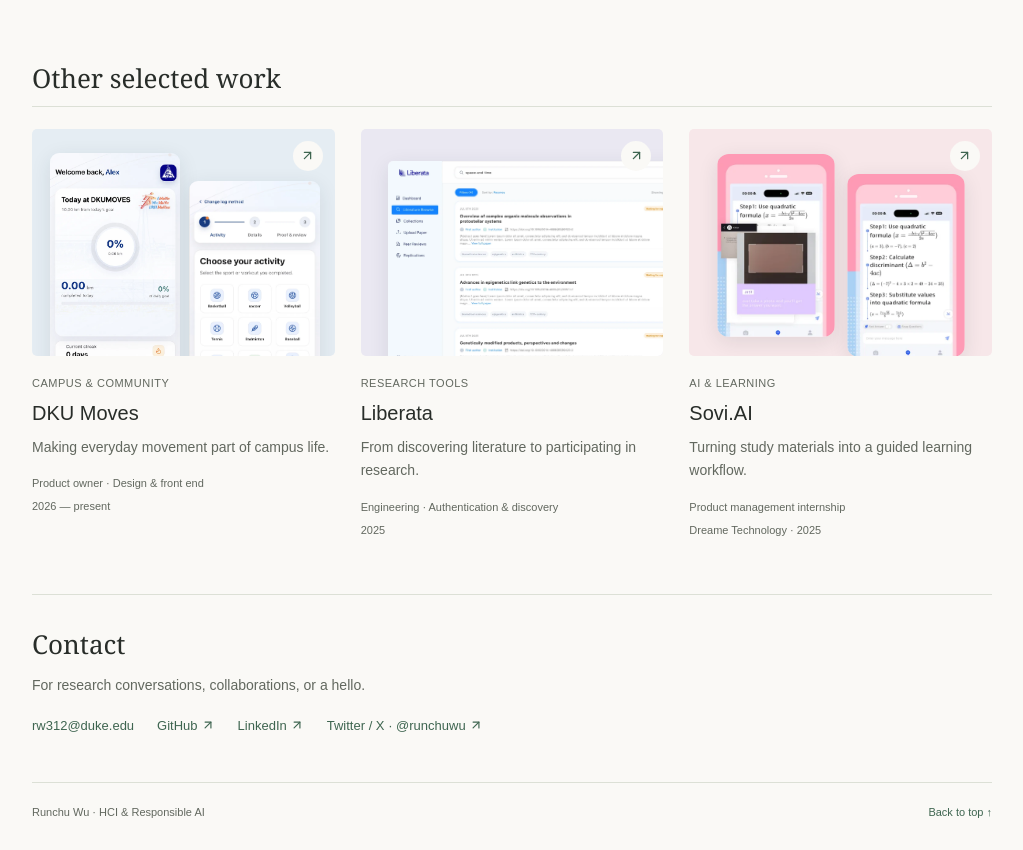
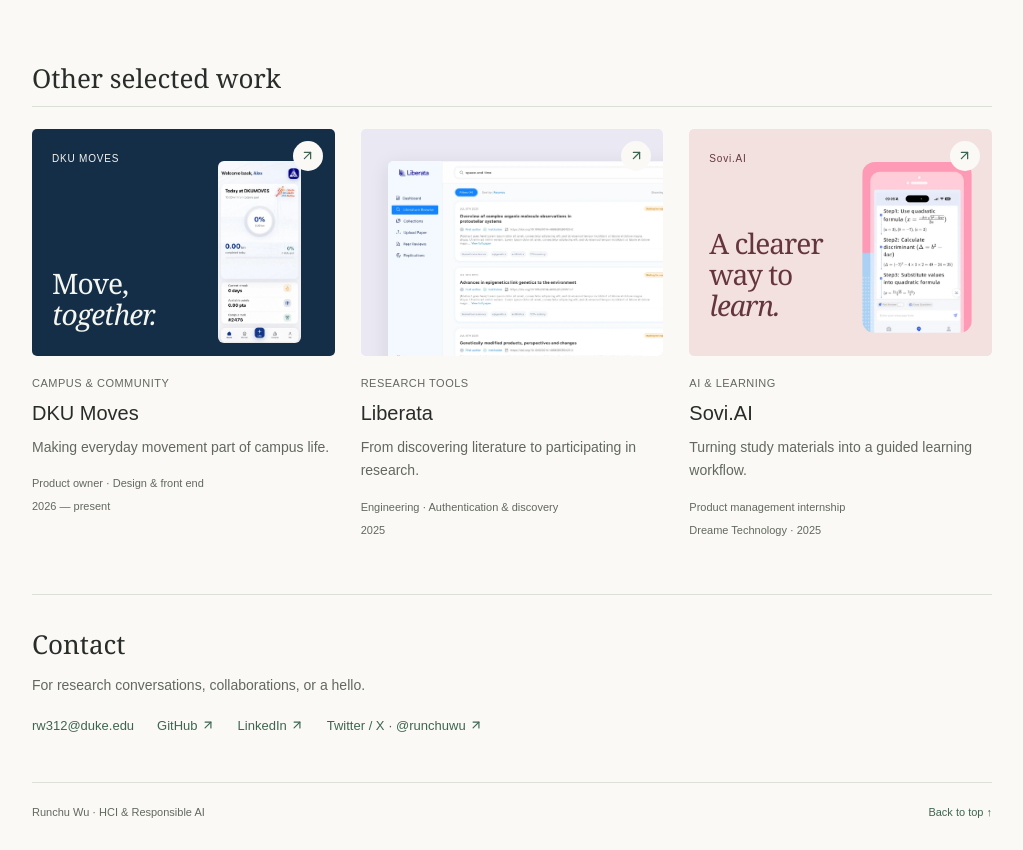
Before and after one commit to RunchuWu/portfolio, a React (Vite) app: page / in a window 1280 px wide. Shown: the part 1120-1970 px from the top of the page, without its empty margins (128-1151 px from the left). Built offline with nearby package versions, Linux system fonts and the light colour scheme.

Commit message:
Give DKU Moves and Sovi editorial covers and project stories

```diff
--- a/src/App.tsx
+++ b/src/App.tsx
@@ -34,11 +34,16 @@
 }
 
 function ProjectCover({ project }: { project: CaseStudy }) {
-  const images = project.slug === "liberata" ? project.media.slice(0, 1) : project.media.slice(0, 2);
+  const hasArtDirection = project.slug === "dkumoves" || project.slug === "sovi";
+  const item = project.media[project.slug === "sovi" ? 1 : 0];
   return <div className={`work-cover cover-${project.slug}`}>
-    <div className="cover-images">
-      {images.map(item => <img key={item.src} src={asset(item.src!)} alt={item.alt} loading="lazy" decoding="async" />)}
-    </div>
+    {hasArtDirection ? <div className="cover-composition">
+      <div className="cover-type" aria-hidden="true">
+        <span>{project.slug === "dkumoves" ? "DKU MOVES" : "Sovi.AI"}</span>
+        <p>{project.slug === "dkumoves" ? <>Move,<br /><em>together.</em></> : <>A clearer<br />way to<br /><em>learn.</em></>}</p>
+      </div>
+      <div className="cover-focus"><img src={asset(item.src!)} alt={item.alt} loading="lazy" decoding="async" /></div>
+    </div> : <div className="cover-images"><img src={asset(item.src!)} alt={item.alt} loading="lazy" decoding="async" /></div>}
     <span className="cover-action" aria-hidden="true"><ArrowUpRight /></span>
   </div>;
 }
@@ -98,6 +103,24 @@
   return <div className="study-flow"><p>PDF · Text · Word · Presentations</p><span aria-hidden="true">↓</span><strong>Document-based study folder</strong><span aria-hidden="true">↓</span><p>Summaries · Knowledge maps · Document chat · Quizzes</p><small>Based on Sovi.AI’s public AI Study feature.</small></div>;
 }
 
+function ProjectStory({ project, onOpen }: { project: CaseStudy; onOpen: (item: MediaItem) => void }) {
+  return <section className={`project-story story-${project.slug}`} aria-labelledby="materials-title">
+    <div className="story-heading"><h2 id="materials-title">{project.slug === "dkumoves" ? "A rhythm for campus life" : "From a question to understanding"}</h2><p>Inside the experience</p></div>
+    {project.media.map(item => <figure className="story-chapter" key={item.src ?? item.render}>
+      <div className={`story-stage${item.render ? " story-stage-diagram" : ""}`}>
+        {item.render ? <SoviStudyFlow /> : <button className="story-image" onClick={() => onOpen(item)} aria-label={`Enlarge ${item.title}`}><img src={asset(item.src!)} alt={item.alt} loading="lazy" /></button>}
+      </div>
+      <figcaption className="story-caption">
+        <span className="eyebrow">{item.eyebrow}</span>
+        <h3>{item.title}</h3>
+        <p>{item.caption}</p>
+        {!item.render && <button className="story-inspect" onClick={() => onOpen(item)}>Inspect interface <ArrowUpRight aria-hidden="true" /></button>}
+        {project.slug === "sovi" && !item.render && <small>Official Sovi.AI product imagery</small>}
+      </figcaption>
+    </figure>)}
+  </section>;
+}
+
 function ImageViewer({ item, onClose }: { item: MediaItem | null; onClose: () => void }) {
   const dialogRef = useRef<HTMLDialogElement>(null);
   useEffect(() => {
@@ -119,7 +142,7 @@
     <a className="back-link" href={homeHref(isResearch ? "research" : "work")}><ArrowLeft aria-hidden="true" />{isResearch ? "Back to research" : "Back to other work"}</a>
     <header className="case-intro"><p className="eyebrow">{isResearch ? "Research tooling · Human–AI interaction" : project.type} · {project.period}</p><h1>{project.title}</h1><p className="case-lede">{isResearch ? "An experiment platform for studying how people respond to AI advice." : project.heroLine}</p><dl className="case-facts"><div><dt>My contribution</dt><dd>{project.role}</dd></div><div><dt>Focus</dt><dd>{project.focus}</dd></div><div><dt>Tools</dt><dd>{project.tools}</dd></div></dl>{project.externalUrl && <ExternalAnchor href={project.externalUrl}>Visit product</ExternalAnchor>}</header>
     <section className="overview" aria-labelledby="overview-title"><h2 id="overview-title">{isResearch ? "Research infrastructure" : "Project overview"}</h2><div className="summary-facts">{project.summaryFacts.map(fact => <div key={fact.label}><h3>{fact.label}</h3><p>{fact.text}</p></div>)}</div><aside className="scope-note"><h3>Scope & evidence</h3><p>{project.scopeNote}</p></aside></section>
-    <section className="project-materials" aria-labelledby="materials-title"><h2 id="materials-title">{isResearch ? "Experiment interfaces" : "Selected interfaces"}</h2><div className="media-grid">{project.media.map(item => <figure key={item.src ?? item.render} className={`media-item media-${item.kind}`}>{item.render ? <SoviStudyFlow /> : <button className="image-button" onClick={() => setImage(item)} aria-label={`Enlarge ${item.title}`}><img src={asset(item.src!)} alt={item.alt} loading="lazy" /><span>View image ↗</span></button>}<figcaption><h3>{item.title}</h3><p>{item.caption}</p></figcaption></figure>)}</div></section>
+    {project.slug === "dkumoves" || project.slug === "sovi" ? <ProjectStory project={project} onOpen={setImage} /> : <section className="project-materials" aria-labelledby="materials-title"><h2 id="materials-title">{isResearch ? "Experiment interfaces" : "Selected interfaces"}</h2><div className="media-grid">{project.media.map(item => <figure key={item.src ?? item.render} className={`media-item media-${item.kind}`}>{item.render ? <SoviStudyFlow /> : <button className="image-button" onClick={() => setImage(item)} aria-label={`Enlarge ${item.title}`}><img src={asset(item.src!)} alt={item.alt} loading="lazy" /><span>View image ↗</span></button>}<figcaption><h3>{item.title}</h3><p>{item.caption}</p></figcaption></figure>)}</div></section>}
     <section className="process-section" aria-labelledby="process-title"><h2 id="process-title">{project.processArtifact.title}</h2><p>{project.processArtifact.caption}</p>{project.processArtifact.image ? <button className="image-button process-image" onClick={() => setImage(project.processArtifact.image!)} aria-label="Enlarge session architecture"><img src={asset(project.processArtifact.image.src!)} alt={project.processArtifact.image.alt} loading="lazy" /><span>View image ↗</span></button> : <ol className="process-steps">{project.processArtifact.steps.map(step => <li key={step}>{step}</li>)}</ol>}<dl className="metrics">{project.metrics.map(metric => <div key={metric.label}><dt>{metric.label}</dt><dd>{metric.value}</dd></div>)}</dl></section>
     <div className="case-end"><a href={homeHref("research")}>All research & projects</a><a href={`mailto:${profile.email}`}>Get in touch <ArrowUpRight aria-hidden="true" /></a></div>
     <ImageViewer item={image} onClose={() => setImage(null)} />
--- a/src/index.css
+++ b/src/index.css
@@ -23,22 +23,25 @@
   border-radius: 5px;
   isolation: isolate;
 }
-.cover-dkumoves { background: #e5edf3; }
+.cover-dkumoves { background: #152e48; color: #f4f6f0; }
 .cover-liberata { background: #eae8f2; }
-.cover-sovi { background: #f7e7e9; }
+.cover-sovi { background: #f2e1df; color: #65353d; }
 .cover-images { position: absolute; inset: 0; transition: transform 240ms ease; }
 .cover-images img {
   position: absolute;
   height: auto;
   box-shadow: 0 5px 20px rgb(34 47 62 / .1);
 }
-.cover-dkumoves img { width: 43%; border-radius: 9px; }
-.cover-dkumoves img:first-child { left: 6%; top: 24px; }
-.cover-dkumoves img:nth-child(2) { right: 5%; top: 52px; }
 .cover-liberata img { width: 114%; max-width: none; left: 9%; top: 32px; border-radius: 5px; }
-.cover-sovi img { width: 39%; border-radius: 12px; }
-.cover-sovi img:first-child { left: 9%; top: 25px; }
-.cover-sovi img:nth-child(2) { right: 9%; top: 45px; }
+.cover-composition { display: grid; grid-template-columns: 1fr 42%; gap: 10px; height: 100%; padding: 22px 20px; }
+.cover-type { display: flex; flex-direction: column; justify-content: space-between; padding-bottom: 13px; }
+.cover-type>span { font-size: 10px; letter-spacing: .08em; }
+.cover-type>p { font: 400 clamp(24px, 2.2vw, 29px)/1.1 Georgia,serif; letter-spacing: -.035em; }
+.cover-type em { font-weight: 400; }
+.cover-focus { align-self: center; min-width: 0; padding-top: 10px; }
+.cover-focus img { width: 100%; max-height: 182px; object-fit: contain; border-radius: 6px; transition: transform 240ms ease; }
+.cover-dkumoves .cover-focus img { width: auto; margin-inline: auto; }
+.cover-sovi .cover-focus img { border-radius: 13px; }
 .cover-action {
   position: absolute;
   top: 12px;
@@ -61,6 +64,7 @@
 .work-card-link:focus-visible { border-radius: 5px; outline-offset: 7px; }
 @media (hover: hover) {
   .work-card-link:hover .cover-images { transform: translateY(-4px); }
+  .work-card-link:hover .cover-focus img { transform: translateY(-3px); }
 }
 @media (min-width: 561px) and (max-width: 820px) {
   .work-grid { grid-template-columns: repeat(2, minmax(0, 1fr)); gap: 30px 24px; }
@@ -70,4 +74,38 @@
   .work-card-copy { padding-top: 16px; }
   .work-role { margin-top: 11px; }
 }
-@media(prefers-reduced-motion:reduce){*,*::before,*::after{scroll-behavior:auto!important}.cover-images{transition:none}.work-card-link:hover .cover-images{transform:none}}
+.project-story { padding-top: 36px; border-top: 1px solid var(--line); }
+.story-heading { display: flex; align-items: baseline; justify-content: space-between; gap: 20px; padding-bottom: 30px; }
+.story-heading>p { font-size: 12px; color: var(--muted); }
+.story-chapter { display: grid; grid-template-columns: 1fr 1fr; align-items: center; gap: 64px; padding: 32px 0; border-top: 1px solid var(--line); }
+.story-chapter:nth-of-type(even) .story-stage { order: 2; }
+.story-chapter:nth-of-type(even) .story-caption { order: 1; }
+.story-stage { display: grid; place-items: center; padding: 30px; min-height: 408px; background: #e9eef1; }
+.story-sovi .story-stage { background: #f2e1df; }
+.story-image { display: block; border: 0; background: transparent; padding: 0; cursor: zoom-in; }
+.story-image img { max-height: 348px; width: auto; border-radius: 12px; box-shadow: 0 12px 32px rgb(30 40 50 / .08); }
+.story-sovi .story-image img { max-height: 330px; box-shadow: none; }
+.story-caption { max-width: 340px; }
+.story-caption h3 { font: 400 32px/1.2 Georgia,serif; letter-spacing: -.02em; margin: 15px 0 17px; }
+.story-caption>p { font-size: 16px; color: var(--muted); }
+.story-inspect { display: inline-flex; align-items: center; gap: 8px; border: 0; border-bottom: 1px solid var(--line); background: transparent; color: var(--accent); padding: 8px 0; margin-top: 22px; font-size: 12px; }
+.story-inspect svg { width: 14px; height: 14px; }
+.story-caption small { display: block; margin-top: 14px; font-size: 11px; color: var(--muted); }
+.story-stage-diagram .study-flow { padding: 0; background: transparent; }
+@media(max-width:760px) {
+  .story-chapter { gap: 32px; }
+  .story-caption h3 { font-size: 28px; }
+  .story-stage { min-height: 370px; padding: 24px; }
+  .story-image img { max-height: 320px; }
+  .story-heading { align-items: flex-start; flex-direction: column; gap: 8px; }
+}
+@media(max-width:560px) {
+  .cover-composition { padding: 25px; }
+  .cover-type>p { font-size: 32px; }
+  .cover-focus img { max-height: 207px; }
+  .story-chapter { grid-template-columns: 1fr; gap: 25px; padding: 28px 0 36px; }
+  .story-chapter:nth-of-type(even) .story-stage,.story-chapter:nth-of-type(even) .story-caption { order: initial; }
+  .story-caption { max-width: none; }
+  .story-inspect { min-height: 44px; margin-top: 14px; }
+}
+@media(prefers-reduced-motion:reduce){*,*::before,*::after{scroll-behavior:auto!important}.cover-images,.cover-focus img{transition:none}.work-card-link:hover .cover-images,.work-card-link:hover .cover-focus img{transform:none}}
```
